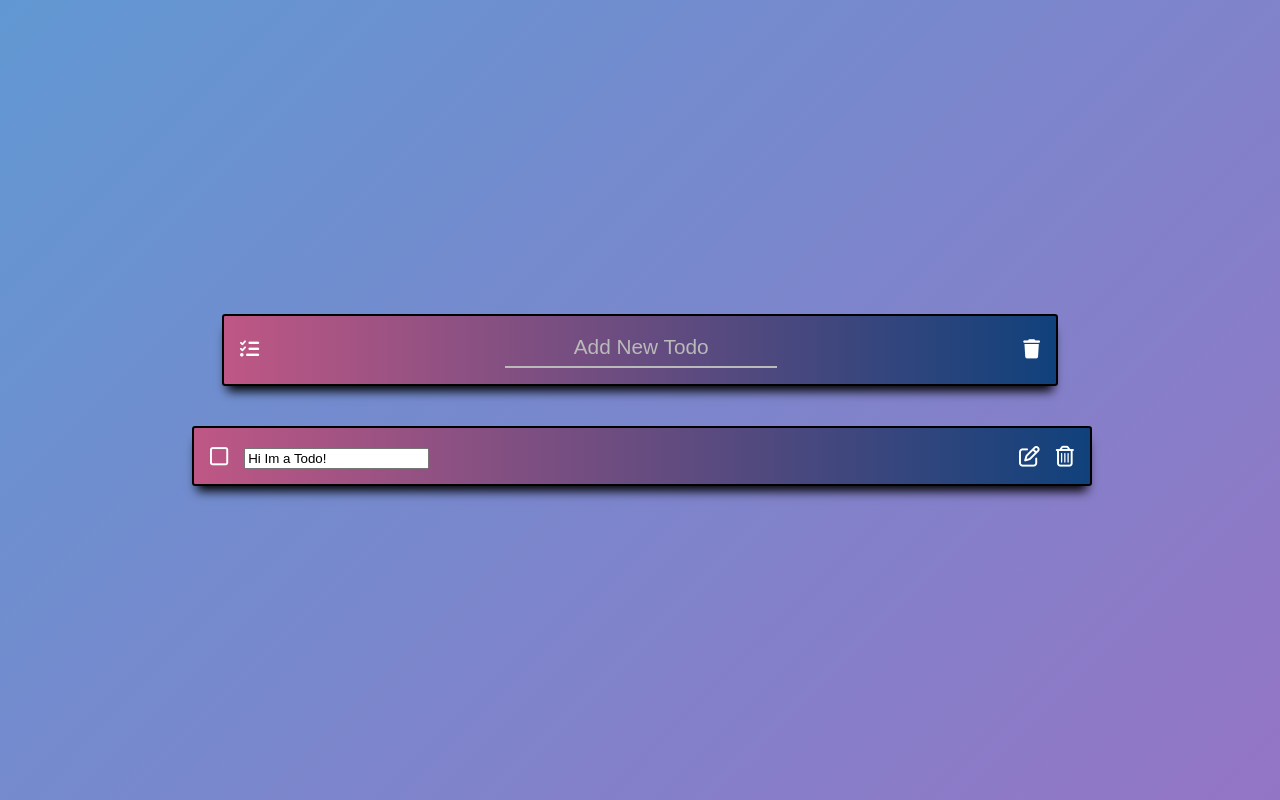
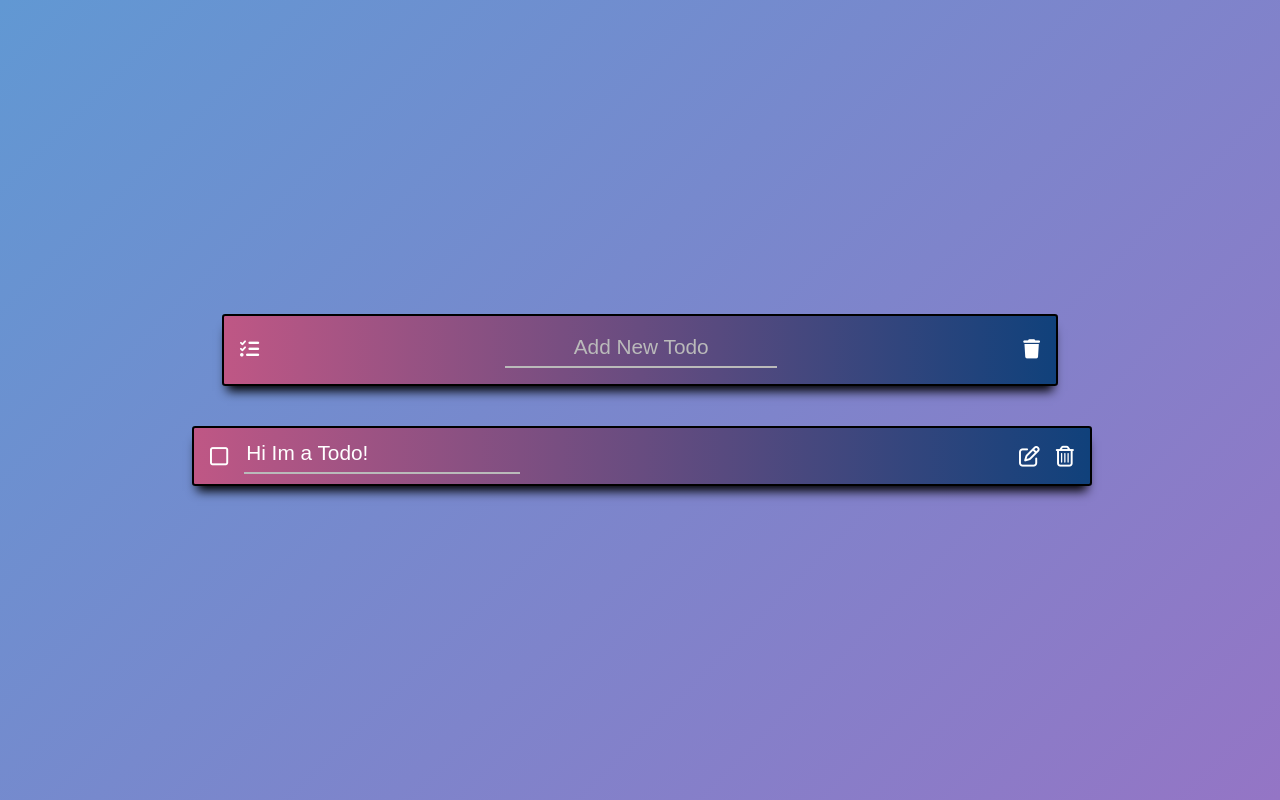
Before and after one commit to Lunaliar/Todo-List, a React (Create React App) app: page / in a window 1280 px wide. Both pictures are taken after a click on the icon 1029 px from the left and 455 px from the top of the page. Built offline with nearby package versions, Linux system fonts and the light colour scheme.

Commit message:
final style

```diff
--- a/src/styles/TodoForm.css
+++ b/src/styles/TodoForm.css
@@ -38,7 +38,7 @@
 	transform: scale(1.3);
 	color: #fa2a84;
 }
-.TodoForm .FormInput {
+.FormInput {
 	height: 3.5vh;
 	width: 100%;
 	margin: 1rem 0;
```
